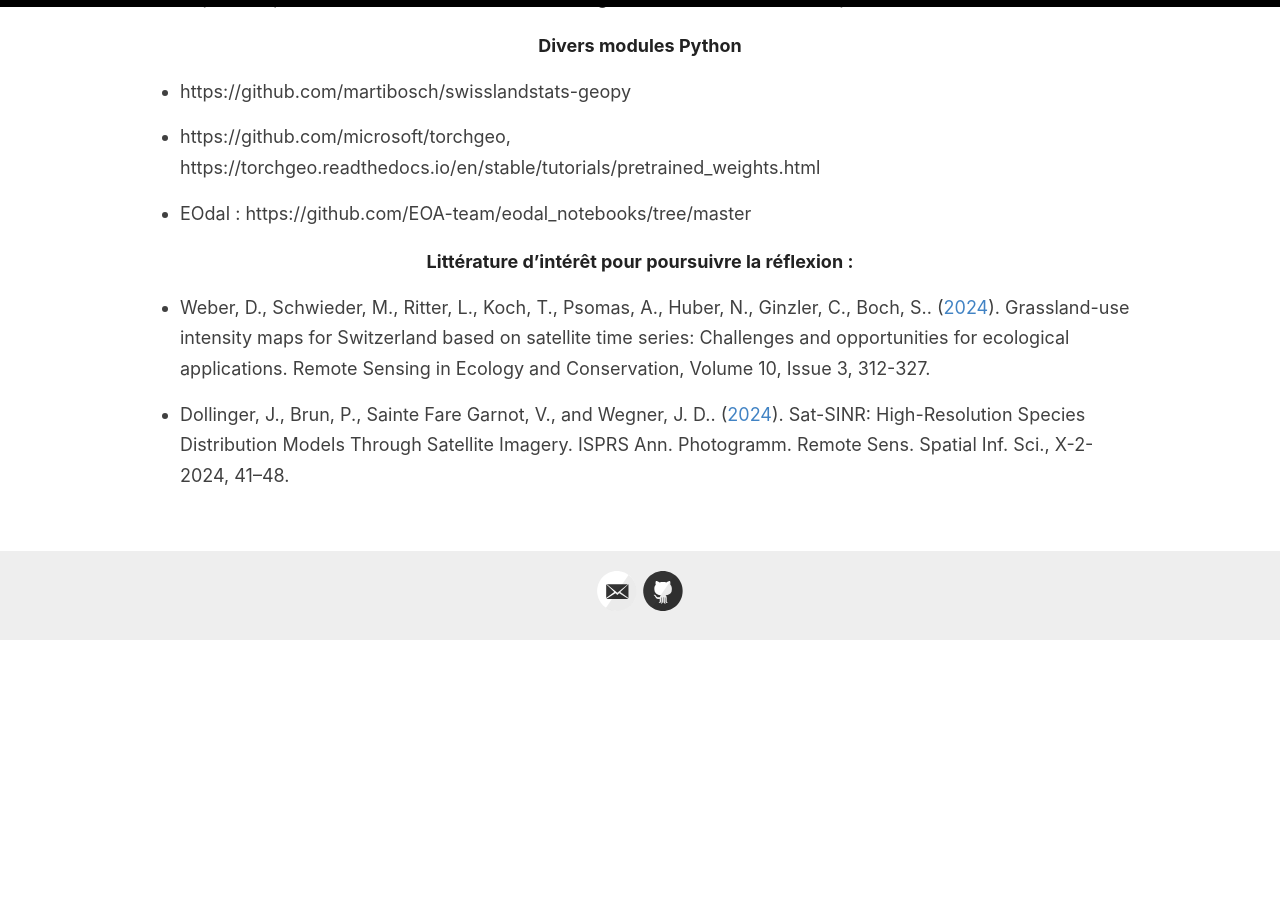
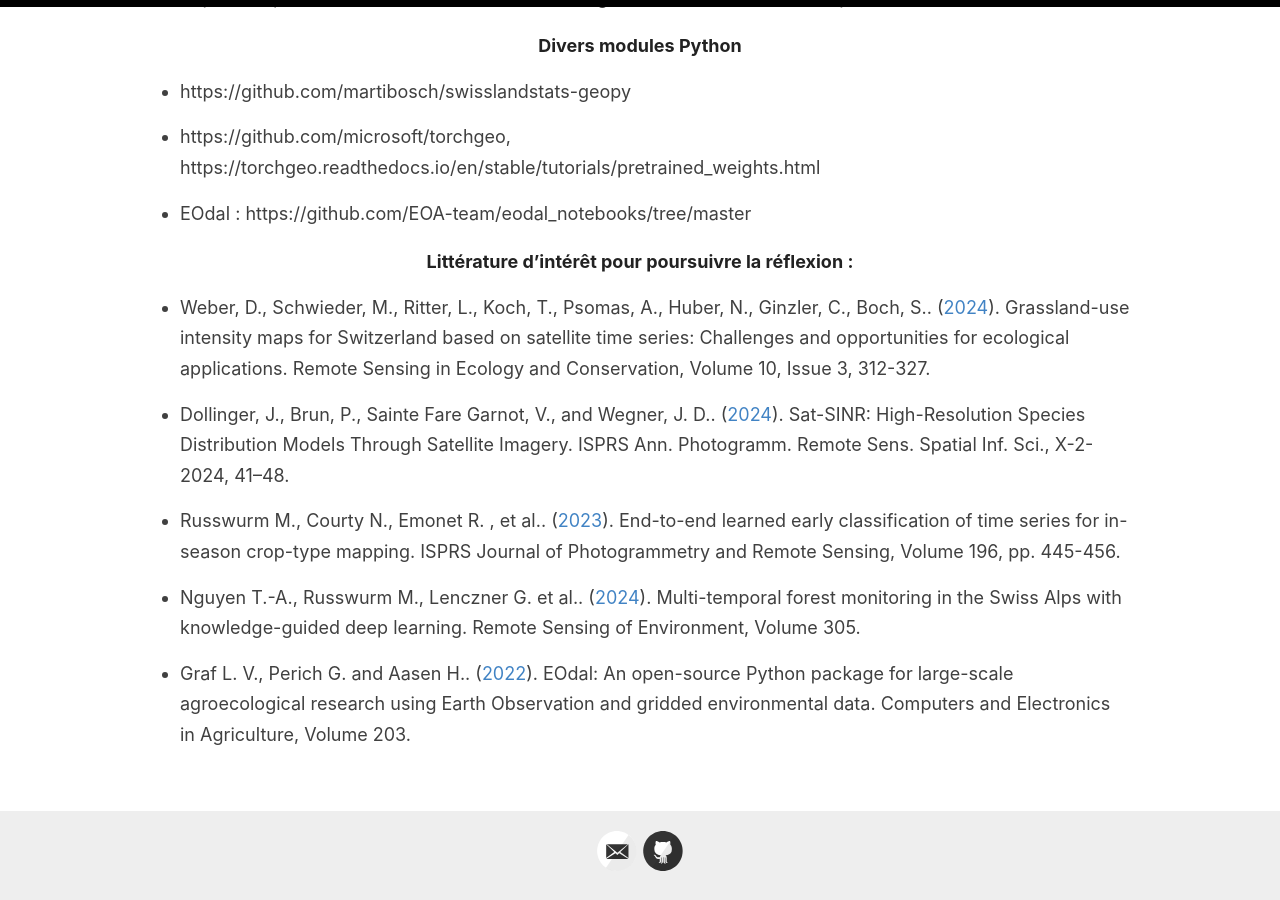
Before and after one commit to sca-opdir/sber-biodiversite-ml-prediction, a Jekyll site: the page built from _pages/liens.md, in a window 1280 px wide and 900 px high, scrolled down 877 px. Built offline with Jekyll 4.4.1, drawn with Linux system fonts in a browser that asks for light colours; before the commit the page ends 1518 px from its top, so only the background shows below that.

Commit message:
Update liens.md

```diff
--- a/_pages/liens.md
+++ b/_pages/liens.md
@@ -45,3 +45,9 @@ As noted in the user guide, the prebuilt model is trained on 400x400 images at a
 * Weber, D., Schwieder, M., Ritter, L., Koch, T., Psomas, A., Huber, N., Ginzler, C., Boch, S.. ([2024](https://doi.org/10.1002/rse2.372)). Grassland-use intensity maps for Switzerland based on satellite time series: Challenges and opportunities for ecological applications. Remote Sensing in Ecology and Conservation, Volume 10, Issue 3, 312-327.
 
 * Dollinger, J., Brun, P., Sainte Fare Garnot, V., and Wegner, J. D.. ([2024](https://doi.org/10.5194/isprs-annals-X-2-2024-41-2024)). Sat-SINR: High-Resolution Species Distribution Models Through Satellite Imagery. ISPRS Ann. Photogramm. Remote Sens. Spatial Inf. Sci., X-2-2024, 41–48.
+
+* Russwurm M., Courty N., Emonet R. , et al.. ([2023](https://doi.org/10.1016/j.isprsjprs.2022.12.016)). End-to-end learned early classification of time series for in-season crop-type mapping. ISPRS Journal of Photogrammetry and Remote Sensing, Volume 196, pp. 445-456.
+
+* Nguyen T.-A., Russwurm M., Lenczner G. et al.. ([2024](https://doi.org/10.1016/j.rse.2024.114109)). Multi-temporal forest monitoring in the Swiss Alps with knowledge-guided deep learning. Remote Sensing of Environment, Volume 305.
+
+* Graf L. V., Perich G. and Aasen H.. ([2022](https://doi.org/10.1016/j.compag.2022.107487)). EOdal: An open-source Python package for large-scale agroecological research using Earth Observation and gridded environmental data. Computers and Electronics in Agriculture, Volume 203.
```
